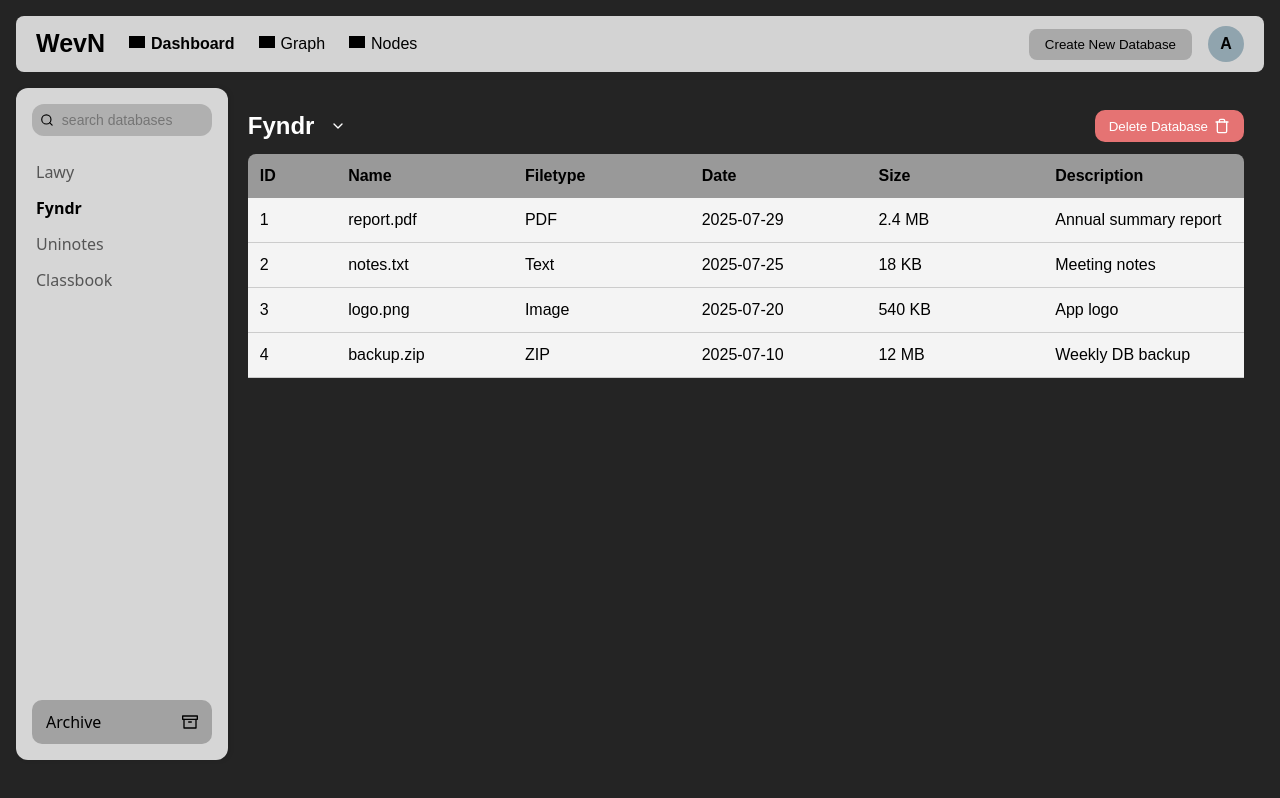
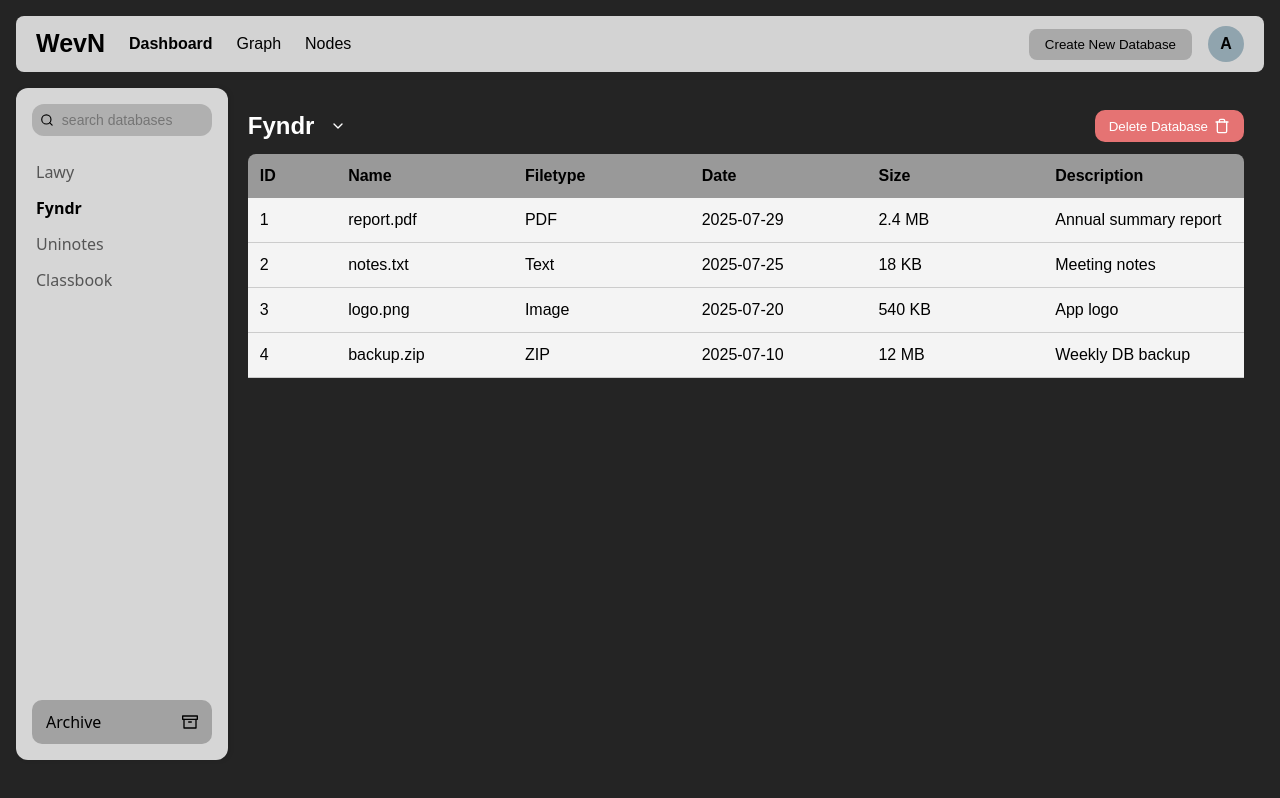
Before and after one commit to WevN-org/WevN, a React (Vite) app: page / in a window 1280 px wide. Shown: the top 798 px of the page. Built offline with nearby package versions, Linux system fonts and the light colour scheme; grey boxes are pictures that could not be loaded.

Commit message:
add page routing

```diff
--- a/package.json
+++ b/package.json
@@ -12,7 +12,8 @@
   "dependencies": {
     "react": "^19.1.0",
     "react-dom": "^19.1.0",
-    "react-icons": "^5.5.0"
+    "react-icons": "^5.5.0",
+    "react-router-dom": "^7.7.1"
   },
   "devDependencies": {
     "@eslint/js": "^9.30.1",
--- a/src/app.jsx
+++ b/src/app.jsx
@@ -1,16 +1,20 @@
-import './app.css'
-import Collection from "./components/collection";
+import { BrowserRouter as Router, Routes, Route } from 'react-router-dom';
 import Navbar from "./components/navbar";
-import Sidebar from "./components/sidebar";
+import Dashboard from './pages/Dashboard';
+import Graph from './pages/Graph';
+import Nodes from './pages/Nodes';
 
 export default function App() {
     return (
         <>
-            <Navbar />
-            <div className="main">
-                <Sidebar />
-                <Collection />
-            </div>
+            <Router>
+                <Navbar />
+                <Routes>
+                    <Route path="/" element={<Dashboard />} />
+                    <Route path="/graph" element={<Graph />} />
+                    <Route path="/nodes" element={<Nodes />} />
+                </Routes>
+            </Router>
         </>
     );
 }
--- a/src/components/navbar.jsx
+++ b/src/components/navbar.jsx
@@ -1,22 +1,17 @@
 import './styles/navbar.css'
+import { Link, useLocation } from 'react-router-dom';
 
 export default function Navbar() {
+    const location = useLocation();
+
     return (
         <nav className="navbar">
             <div className="navbar-left">
                 <span className="logo">WevN</span>
-                <div className="nav-item active">
-                    <i className="icon home-icon"></i>
-                    Dashboard
-                </div>
-                <div className="nav-item">
-                    <i className="icon graph-icon"></i>
-                    Graph
-                </div>
-                <div className="nav-item">
-                    <i className="icon nodes-icon"></i>
-                    Nodes
-                </div>
+
+                <Link to="/" className={`nav-item ${location.pathname === '/' ? 'active' : ''}`}>Dashboard</Link>
+                <Link to="/graph" className={`nav-item ${location.pathname === '/graph' ? 'active' : ''}`}>Graph</Link>
+                <Link to="/nodes" className={`nav-item ${location.pathname === '/nodes' ? 'active' : ''}`}>Nodes</Link>
             </div>
 
             <div className="navbar-right">
--- /dev/null
+++ b/src/pages/dashboard.jsx
@@ -0,0 +1,12 @@
+import Sidebar from "../components/sidebar";
+import Collection from "../components/collection";
+import './styles/dashboard.css'
+
+export default function Dashboard() {
+    return (
+        <div className="main">
+            <Sidebar />
+            <Collection />
+        </div>
+    );
+}
--- /dev/null
+++ b/src/pages/graph.jsx
@@ -0,0 +1,5 @@
+export default function Graph() {
+    return (
+        <h1>Graph</h1>
+    );
+}
--- /dev/null
+++ b/src/pages/nodes.jsx
@@ -0,0 +1,5 @@
+export default function Nodes() {
+    return (
+        <h1>Nodes</h1>
+    );
+}
```
Also changed, not shown: src/pages/styles/dashboard.css (renamed from src/app.css), 1 other file (tests, documents, lock files or other folders).
